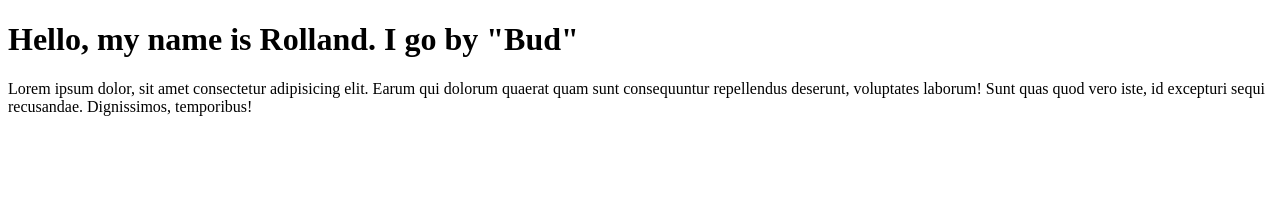
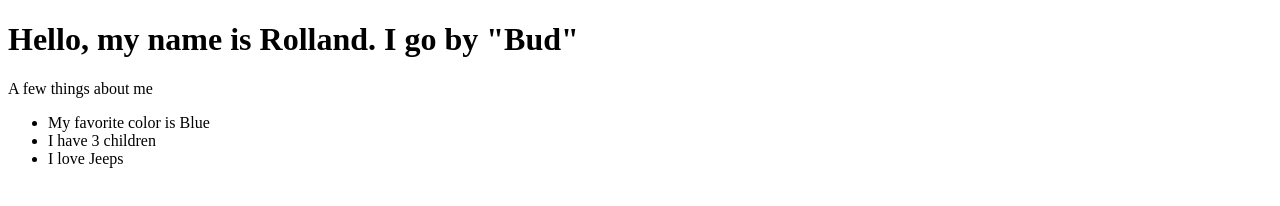
Before and after one commit to Rolland-Campbell/codeworks-journals, a plain HTML site: page index.html in a window 1280 px wide. Drawn offline with Linux system fonts and the light colour scheme.

Commit message:
added list

```diff
--- a/index.html
+++ b/index.html
@@ -11,9 +11,12 @@
 <body>
 
   <h1>Hello, my name is Rolland. I go by "Bud"</h1>
-  <p>Lorem ipsum dolor, sit amet consectetur adipisicing elit. Earum qui dolorum quaerat quam sunt consequuntur
-    repellendus deserunt, voluptates laborum! Sunt quas quod vero iste, id excepturi sequi recusandae. Dignissimos,
-    temporibus!</p>
+  <p>A few things about me</p>
+  <ul>
+    <li>My favorite color is Blue</li>
+    <li>I have 3 children</li>
+    <li>I love Jeeps</li>
+  </ul>
 
 </body>
 
```
